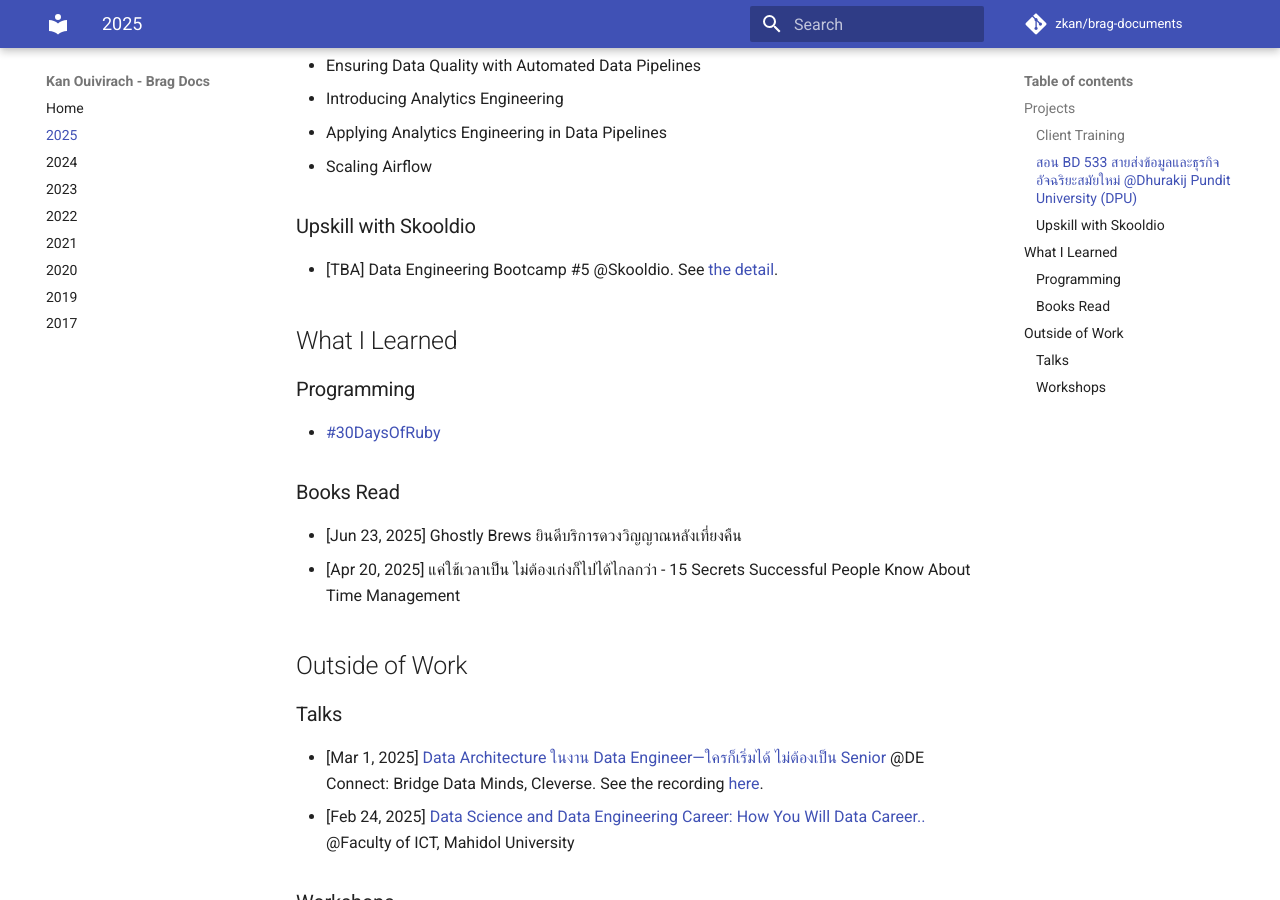
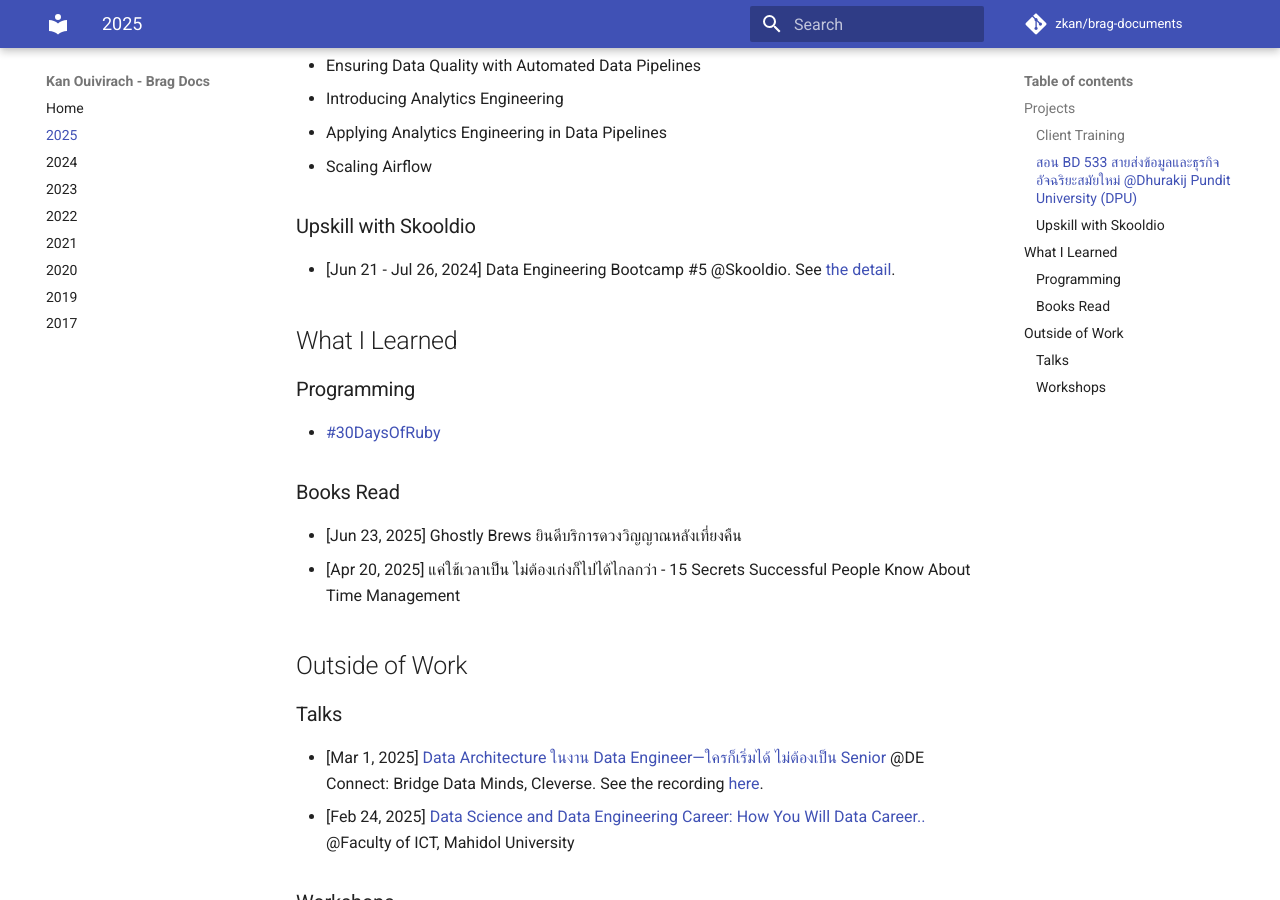
Before and after one commit to zkan/brag-documents, an MkDocs documentation site: the page built from docs/2025.md, in a window 1280 px wide and 900 px high, scrolled down 529 px. Built offline with MkDocs 1.6.1 and Material for MkDocs 9.7.7, drawn with Linux system fonts in a browser that asks for light colours; comment, search, counter and statistics services are not loaded.

Commit message:
Update dates for DEB

```diff
--- a/docs/2025.md
+++ b/docs/2025.md
@@ -24,7 +24,7 @@
 
 ### Upskill with Skooldio
 
-* [TBA] Data Engineering Bootcamp #5 @Skooldio. See [the
+* [Jun 21 - Jul 26, 2024] Data Engineering Bootcamp #5 @Skooldio. See [the
   detail](https://landing.skooldio.com/data-engineering-bootcamp){: target="_blank"}.
 
 ## What I Learned
```
